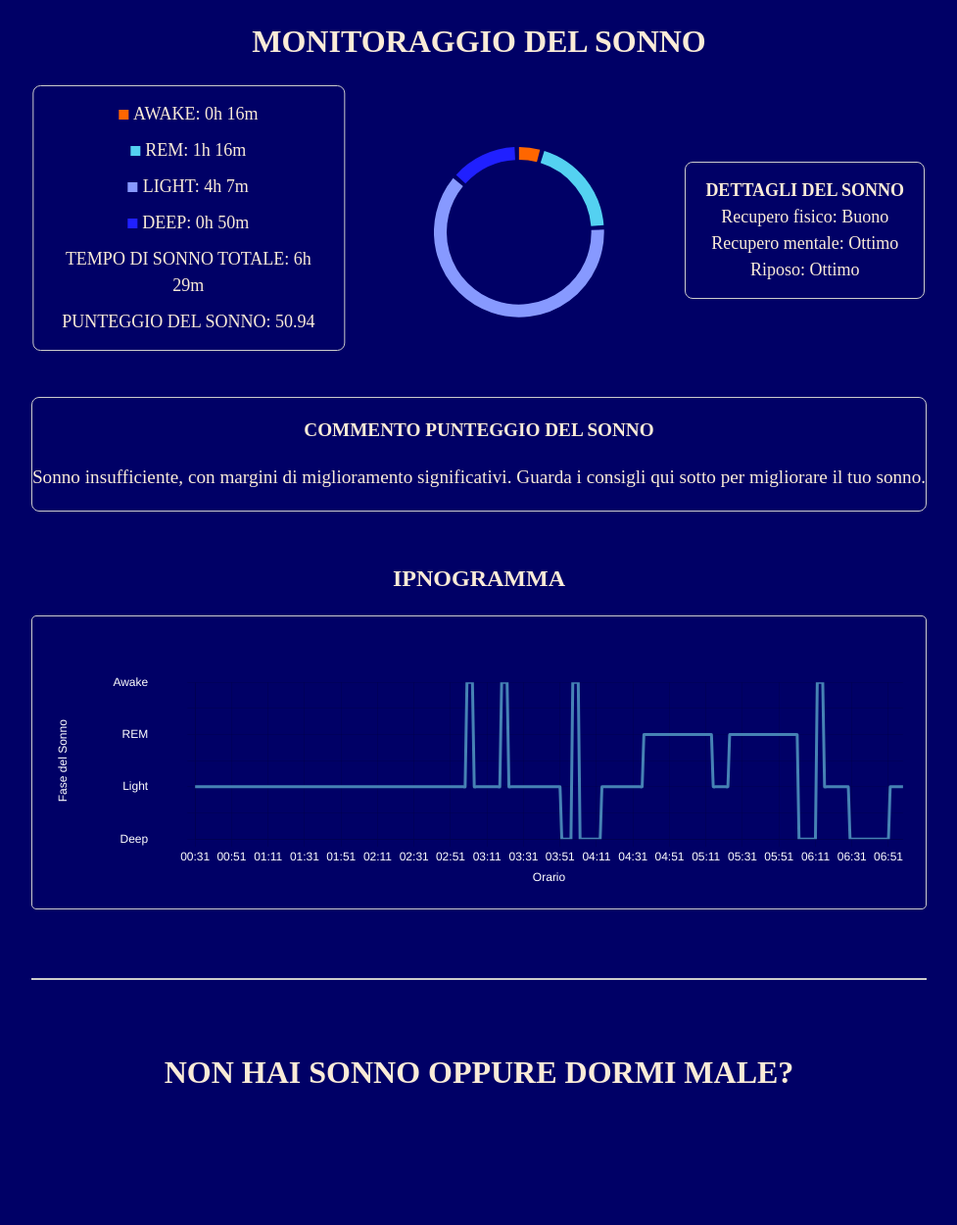
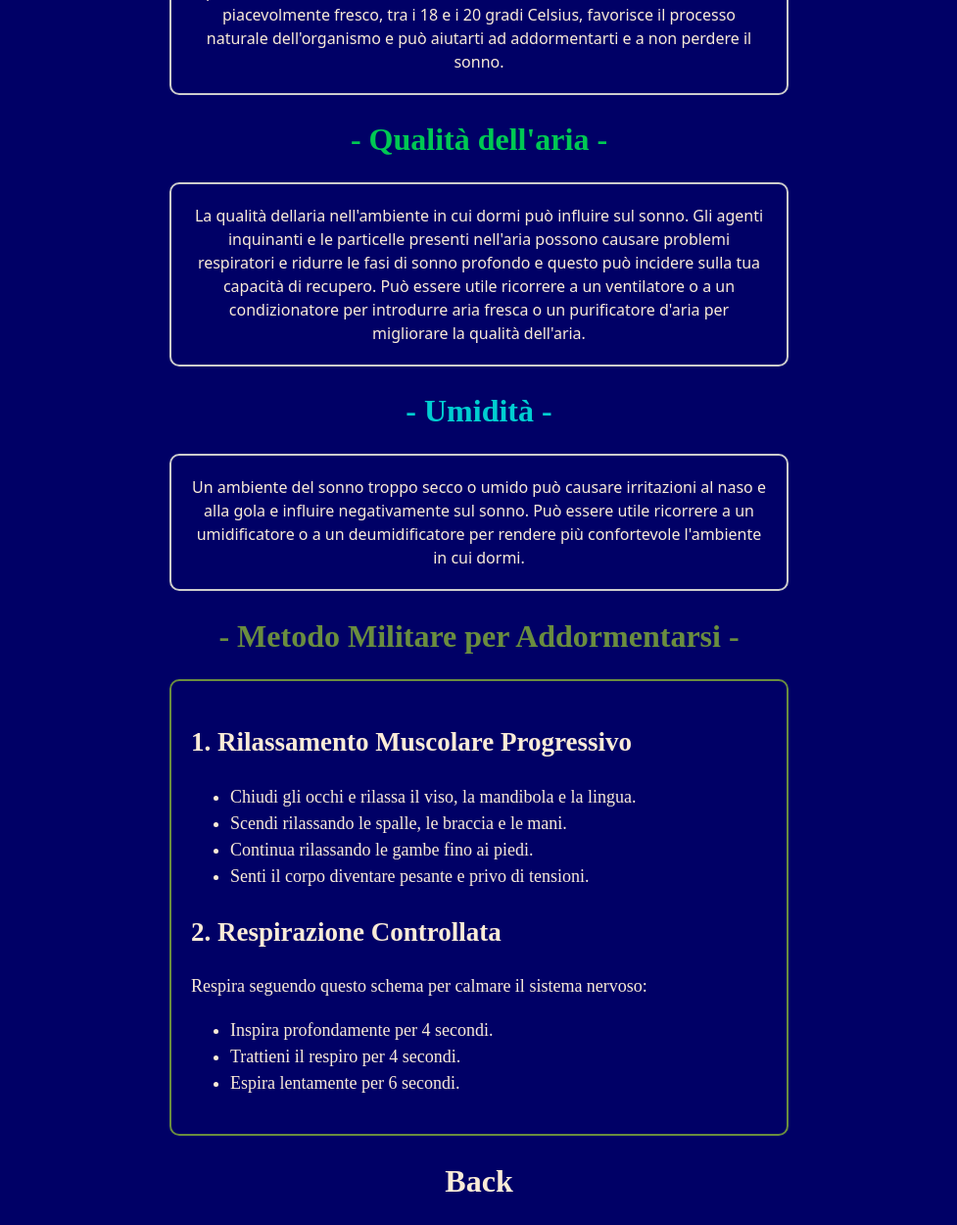
Before and after one commit to SaturnAnton/PROGETTO_REACT_2024-25, a React (Vite) app: page /tips in a window 1280 px wide. Before the commit this address led to /. Shown: the whole page at 98% size, without its empty margins (151-1128 px from the left). Before the commit the page ends 1148 px from the top, so only its background shows below. Built offline with nearby package versions, Linux system fonts and the light colour scheme; no server answers; sample sign-in values are in the browser's storage.

Commit message:
Consigli per il sonno
Sono stati aggiunti dei video per migliorare il recupero fisico e mentale.
E stata aggiunta una pagina, raggiungibile attraverso l'etichetta 'consigli per il sonno' in cui sono stati aggiunti altri miglioramenti.
Aggiunta una sorpesa (musica)

```diff
--- a/src/main.tsx
+++ b/src/main.tsx
@@ -3,6 +3,7 @@ import ReactDOM from 'react-dom/client'
 import App from './pages/HomePage/HomePage.tsx'
 import Login from './pages/Login/Login.tsx'
 import Signup from './pages/Signup/Signup.tsx'
+import Tips from './pages/Tips/Tips.tsx'
 import './index.css'
 import { BrowserRouter as Router, Routes, Route, Navigate } from 'react-router-dom'
 import AuthRoute from './AuthRoute.tsx'
@@ -33,6 +34,7 @@ ReactDOM.createRoot(document.getElementById('root')!).render(
         <Route path="/login" element={<Login />} />
         <Route path="/signup" element={<Signup />} />
         <Route path="/sleepdet" element={<SleepDetails />} />
+        <Route path="/tips" element={<Tips />} />
         <Route path="*" element={<Navigate to="/" />} />
       </Routes>
     </Router>
--- a/src/pages/HomePage/HomePage.css
+++ b/src/pages/HomePage/HomePage.css
@@ -14,7 +14,7 @@
 
 .pie-chart{
   width: 19%;
-  margin-left: 45%;
+  margin-left: 43%;
   margin-top: -25%;
 }
 
@@ -83,12 +83,14 @@
   width: 100%;
   padding: 15px;
   margin-left: 73%;
-  margin-top: -18%;
+  margin-top: -23%;
   text-align: center;
 }
 
 .title4{
   font-weight: bolder;
+  font-family: 'Times New Roman', Times, serif;
+  text-align: center;
 }
 
 .no-det{
@@ -99,3 +101,19 @@
 .no-det:visited{
   color: inherit;
 }
+
+
+.titleFisico{
+  color: #2020F0;
+  font-family: 'Times New Roman', Times, serif;
+  font-size: 30px;
+  text-align: center;
+  margin-top: 80px;
+}
+.titleMentale{
+  color: #54D1F1;
+  font-family: 'Times New Roman', Times, serif;
+  font-size:30px;
+  text-align: center;
+  margin-top: 10px;
+}
--- a/src/pages/HomePage/HomePage.tsx
+++ b/src/pages/HomePage/HomePage.tsx
@@ -279,6 +279,15 @@ const CountSleep: React.FC = () => {
 
   return (
     <div>
+      <div>
+      {/* Musica di sottofondo */}
+      <audio id="spotifydown.com - As we are (Seungmin)" autoPlay loop>
+        <source src="\public\spotifydown.com - As we are (Seungmin).mp3" type="audio/mp3" />
+        Il tuo browser non supporta l'elemento audio.
+      </audio>
+    </div>
+
+      <div>
         <h1 className="title">MONITORAGGIO DEL SONNO</h1>
         <div className="value">
             <li>
@@ -310,13 +319,16 @@ const CountSleep: React.FC = () => {
             <li className="title4">DETTAGLI DEL SONNO</li>
             </Link>
               <li>
-              Recupero fisico: {calculatePhysicalRecovery()}
+                - Recupero fisico:<br />
+                        {calculatePhysicalRecovery()}
               </li>
               <li>
-              Recupero mentale: {calculateMentalRecovery()}
+                - Recupero mentale:<br />
+                        {calculateMentalRecovery()}
               </li>
               <li>
-              Riposo: {calculateRestQuality()}
+                - Riposo:<br />
+                        {calculateRestQuality()}
               </li>
           </div>
 
@@ -329,10 +341,84 @@ const CountSleep: React.FC = () => {
           {hypnogramData && <Line data={hypnogramData} options={hypnogramOptions} />}
           {!hypnogramData && <p>Dati dell'ipnogramma non disponibili.</p>}
         </div>
-      <hr style={{ border: "1px solid #ccc", margin: "70px 0" }} />
-      <h1 className="title">NON HAI SONNO OPPURE DORMI MALE?</h1>
+
+        <div>
+        <hr style={{ border: "1px solid #ccc", margin: "20px 0" }} />
+        <Link to='/tips' className="no-det">
+          <h1 className="title4">CONSIGLI PER DORMIRE </h1>
+        </Link>
+        </div>
       </div>
 
+      {calculatePhysicalRecovery() !== "Ottimo" && (
+        <div>
+          <h2 className="titleFisico">- Recupero Fisico -</h2>
+
+          <iframe className="video"
+            width="300"
+            height="200"
+            src="https://www.youtube.com/embed/1qVJCyyDLUk"
+            title="YouTube video player"
+            frameBorder="10"
+            allow="accelerometer; autoplay; clipboard-write; encrypted-media; gyroscope; picture-in-picture"
+            allowFullScreen
+          ></iframe>
+          <iframe className="video"
+            width="300"
+            height="200"
+            src="https://www.youtube.com/embed/Fr8NdBu_G_Y"
+            title="YouTube video player"
+            frameBorder="10"
+            allow="accelerometer; autoplay; clipboard-write; encrypted-media; gyroscope; picture-in-picture"
+            allowFullScreen
+          ></iframe>
+          <iframe className="video"
+            width="300"
+            height="200"
+            src="https://www.youtube.com/embed/pNzKpolpS78"
+            title="YouTube video player"
+            frameBorder="10"
+            allow="accelerometer; autoplay; clipboard-write; encrypted-media; gyroscope; picture-in-picture"
+            allowFullScreen
+          ></iframe>
+
+        </div>)
+      }
+
+      {calculateMentalRecovery() !== "Buono" && (
+        <div>
+          <h2 className="titleMentale">- Recupero Mentale -</h2>
+
+          <iframe className="video"
+            width="300"
+            height="200"
+            src="https://www.youtube.com/embed/Q1w98wcXEOY"
+            title="YouTube video player"
+            frameBorder="10"
+            allow="accelerometer; autoplay; clipboard-write; encrypted-media; gyroscope; picture-in-picture"
+            allowFullScreen
+          ></iframe>
+          <iframe className="video"
+            width="300"
+            height="200"
+            src="https://www.youtube.com/embed/lOXj33nsjj4"
+            title="YouTube video player"
+            frameBorder="10"
+            allow="accelerometer; autoplay; clipboard-write; encrypted-media; gyroscope; picture-in-picture"
+            allowFullScreen
+          ></iframe>
+          <iframe className="video"
+            width="300"
+            height="200"
+            src="https://www.youtube.com/embed/Pb79wFc9hXo"
+            title="YouTube video player"
+            frameBorder="10"
+            allow="accelerometer; autoplay; clipboard-write; encrypted-media; gyroscope; picture-in-picture"
+            allowFullScreen
+          ></iframe>
+        </div>)
+      }
+    </div>
   );
 };
 export default CountSleep
--- /dev/null
+++ b/src/pages/Tips/Tips.css
@@ -0,0 +1,60 @@
+.container {
+    display: flex;
+    flex-direction: column;
+    align-items: center;
+    justify-content: center;
+    text-align: center;
+    height: 100vh;
+}
+
+.TipsTitle1 {
+    font-size: 32px;
+    margin-bottom: 20px;
+    color: #FFD700;
+    font-family: 'Times New Roman', Times, serif;
+}
+
+.TipsTitle2 {
+    font-size: 32px;
+    margin-bottom: 20px;
+    color: #FF6600;
+    font-family: 'Times New Roman', Times, serif;
+}
+
+.TipsTitle3 {
+    font-size: 32px;
+    margin-bottom: 20px;
+    color: #00C853;
+    font-family: 'Times New Roman', Times, serif;
+}
+
+.TipsTitle4 {
+    font-size: 32px;
+    margin-bottom: 20px;
+    color: #00CED1;
+    font-family: 'Times New Roman', Times, serif;
+}
+
+.TipsTitle5 {
+    font-size: 32px;
+    margin-bottom: 20px;
+    color: #6A8D3F; /* Verde mimetico */
+    font-family: 'Times New Roman', Times, serif;
+}
+
+.DescriptionBox {
+    width: 50%;
+    padding: 20px;
+    border: 2px solid #ccc;
+    border-radius: 10px;
+}
+
+.DescriptionBoxMilitary {
+    width: 50%;
+    padding: 20px;
+    border: 2px solid #6A8D3F; /* Bordo verde mimetico */
+    border-radius: 10px;
+    font-size: 18px;
+    font-family: 'Times New Roman', Times, serif;
+    text-align: left;
+}
--- /dev/null
+++ b/src/pages/Tips/Tips.tsx
@@ -0,0 +1,64 @@
+import "./Tips.css"
+import { Link } from "react-router-dom";
+
+function Tips(){
+    return (
+        <div className="container">
+            <h1 className="TipsTitle1">- Illuminamento -</h1>
+            <div className="DescriptionBox">
+                A partire da 2 ore prima di andare a letto, riduci gradualmente la luce
+                nell'ambiente in cui ti trovi. Almeno 1 ora prima di andare a letto,
+                smetti di utilizzare dispositivi elettronici come smartphone e tablet.
+                Puoi anche preparare il corpo al sonno con luci ambientali dai colori caldi.
+                Per quanto riguarda l'ambiente in cui dormi, renderlo il più buio possibile può contribuire a favorire un buon sonno.
+            </div>
+
+            <h1 className="TipsTitle2">- Temperatura -</h1>
+            <div className="DescriptionBox">
+                La temperatura corporea si abbassa durante le prime fasi del ciclo del sonno
+                e provoca una sensazione di sonnolenza. Mantenere un ambiente del sonno piacevolmente fresco,
+                tra i 18 e i 20 gradi Celsius, favorisce il processo naturale dell'organismo e può aiutarti
+                ad addormentarti e a non perdere il sonno.
+            </div>
+
+            <h1 className="TipsTitle3">- Qualità dell'aria -</h1>
+            <div className="DescriptionBox">
+                La qualità dellaria nell'ambiente in cui dormi può influire sul sonno.
+                Gli agenti inquinanti e le particelle presenti nell'aria possono causare problemi respiratori
+                e ridurre le fasi di sonno profondo e questo può incidere sulla tua capacità di recupero.
+                Può essere utile ricorrere a un ventilatore o a un condizionatore per introdurre aria fresca o
+                un purificatore d'aria per migliorare la qualità dell'aria.
+            </div>
+
+            <h1 className="TipsTitle4">- Umidità -</h1>
+            <div className="DescriptionBox">
+                Un ambiente del sonno troppo secco o umido può causare irritazioni al naso e alla gola
+                e influire negativamente sul sonno. Può essere utile ricorrere a un umidificatore o a un
+                deumidificatore per rendere più confortevole l'ambiente in cui dormi.
+            </div>
+
+            <h1 className="TipsTitle5">- Metodo Militare per Addormentarsi -</h1>
+            <div className="DescriptionBoxMilitary">
+                <h2 className="subtitle">1. Rilassamento Muscolare Progressivo</h2>
+                <ul>
+                    <li>Chiudi gli occhi e rilassa il viso, la mandibola e la lingua.</li>
+                    <li>Scendi rilassando le spalle, le braccia e le mani.</li>
+                    <li>Continua rilassando le gambe fino ai piedi.</li>
+                    <li>Senti il corpo diventare pesante e privo di tensioni.</li>
+                </ul>
+
+                <h2 className="subtitle">2. Respirazione Controllata</h2>
+                <p>Respira seguendo questo schema per calmare il sistema nervoso:</p>
+                <ul>
+                    <li>Inspira profondamente per 4 secondi.</li>
+                    <li>Trattieni il respiro per 4 secondi.</li>
+                    <li>Espira lentamente per 6 secondi.</li>
+                </ul>
+            </div>
+            <Link to='/' className="no-det">
+                <h1 className="title4">Back</h1>
+            </Link>
+        </div>
+    );
+}
+export default Tips
```
Also changed, not shown: 1 other file (tests, documents, lock files or other folders). Lines whose indentation alone changed are shown as unchanged.
